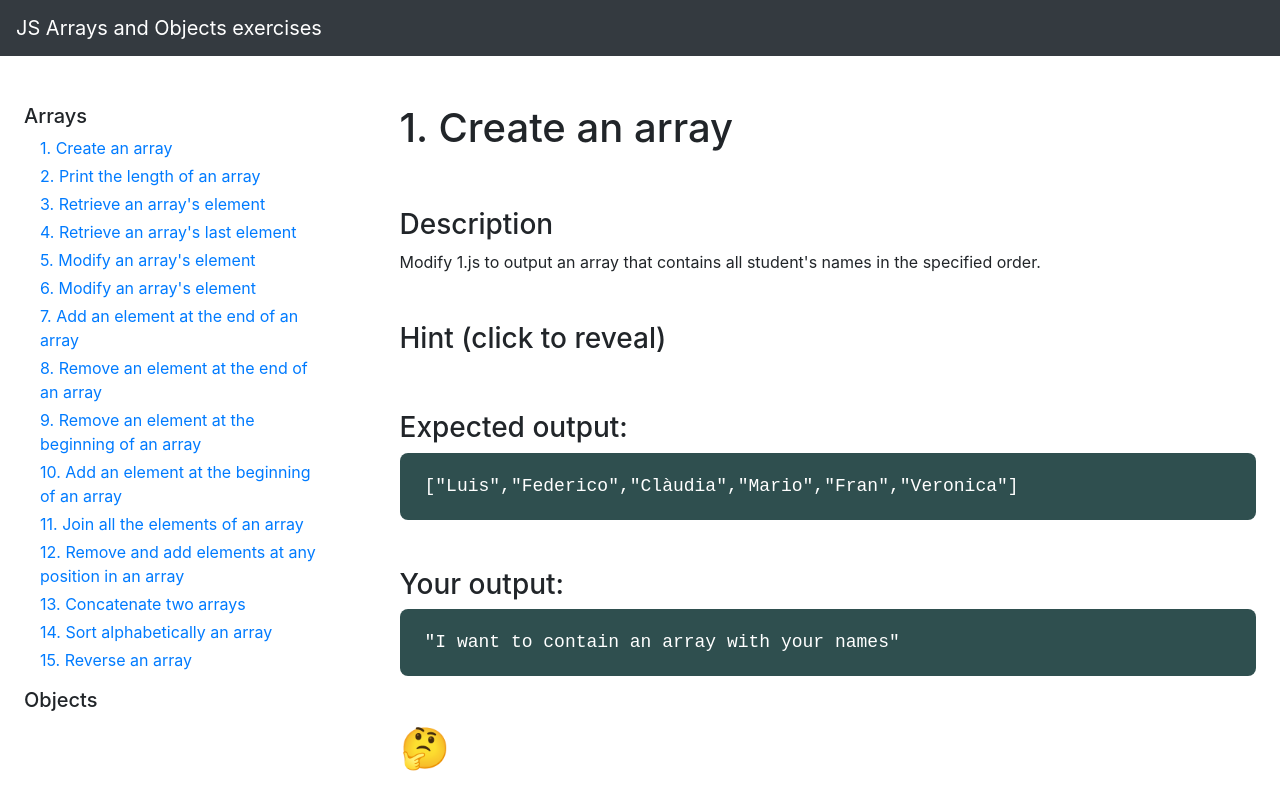
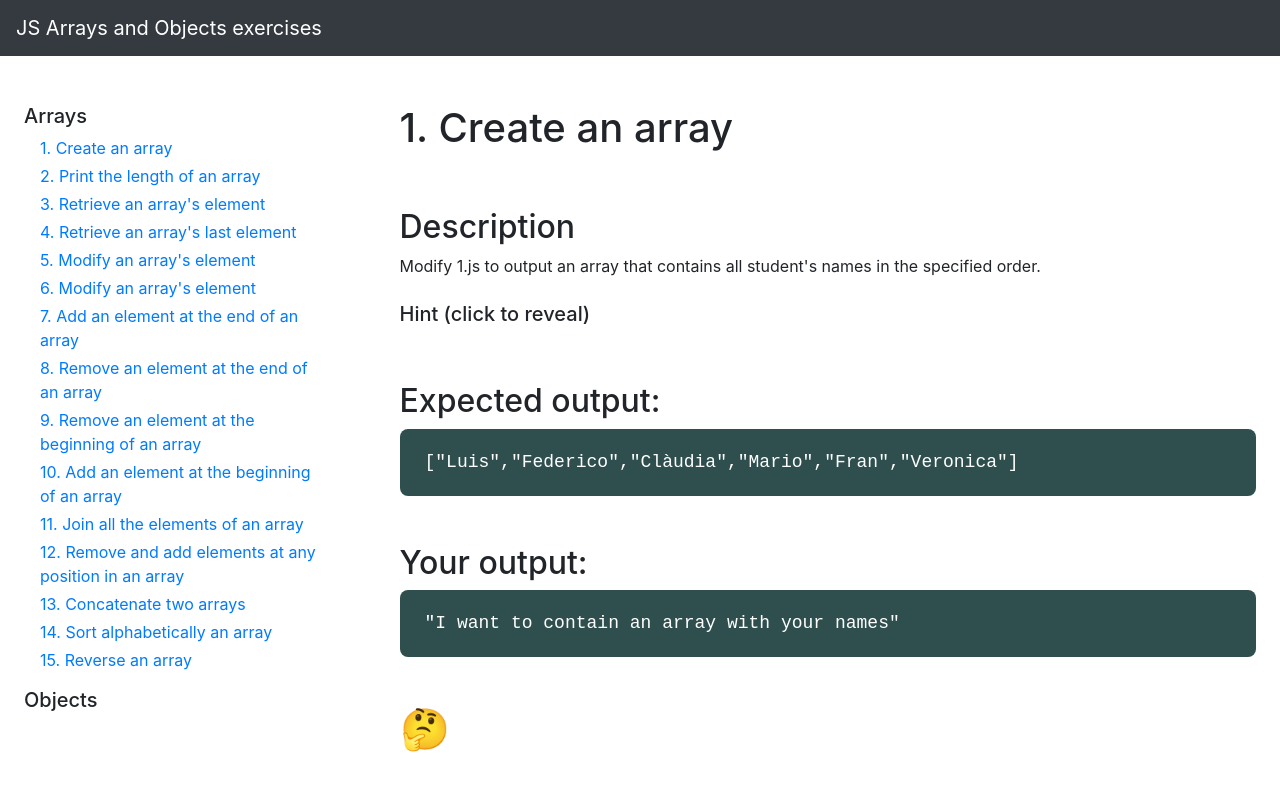
Before and after one commit to angelbt91/js-arrays-objects-exercises, a React (Create React App) app: page /1 in a window 1280 px wide. Built offline with nearby package versions, Linux system fonts and the light colour scheme.

Commit message:
Change Exercise and Hint styling

```diff
--- a/src/components/Exercise.js
+++ b/src/components/Exercise.js
@@ -10,12 +10,12 @@ const Exercise = () => {
     return exercise ?
         <>
             <h1>{exercise.id.toString()}. {exercise.name}</h1>
-            <h3 className='pt-5'>Description</h3>
+            <h2 className='pt-5'>Description</h2>
             <p>{exercise.description}</p>
             {exercise.hint && <Hint hint={exercise.hint} id={exercise.id}/>}
-            <h3 className='pt-5'>Expected output:</h3>
+            <h2 className='pt-5'>Expected output:</h2>
             <Output output={exercise.solution}/>
-            <h3 className='pt-5'>Your output:</h3>
+            <h2 className='pt-5'>Your output:</h2>
             <Output output={exercise.result}/>
             <h1 className='pt-5'>{JSON.stringify(exercise.solution) === JSON.stringify(exercise.result) ? '🥳' : '🤔'}</h1>
         </>
--- a/src/components/Hint.js
+++ b/src/components/Hint.js
@@ -2,10 +2,10 @@ import {Accordion} from 'react-bootstrap';
 
 const Hint = ({hint, id}) => {
     return (
-        <Accordion>
+        <Accordion className='mt-4'>
             <>
-                <Accordion.Toggle as={'h3'} variant='text' eventKey={id}>
-                    <h3 className='mt-5' style={{cursor: 'pointer'}}>Hint (click to reveal)</h3>
+                <Accordion.Toggle as={'h5'} variant='text' eventKey={id}>
+                    <h5 style={{cursor: 'pointer'}}>Hint (click to reveal)</h5>
                 </Accordion.Toggle>
                 <Accordion.Collapse eventKey={id}>
                     <p>{hint}</p>
```
